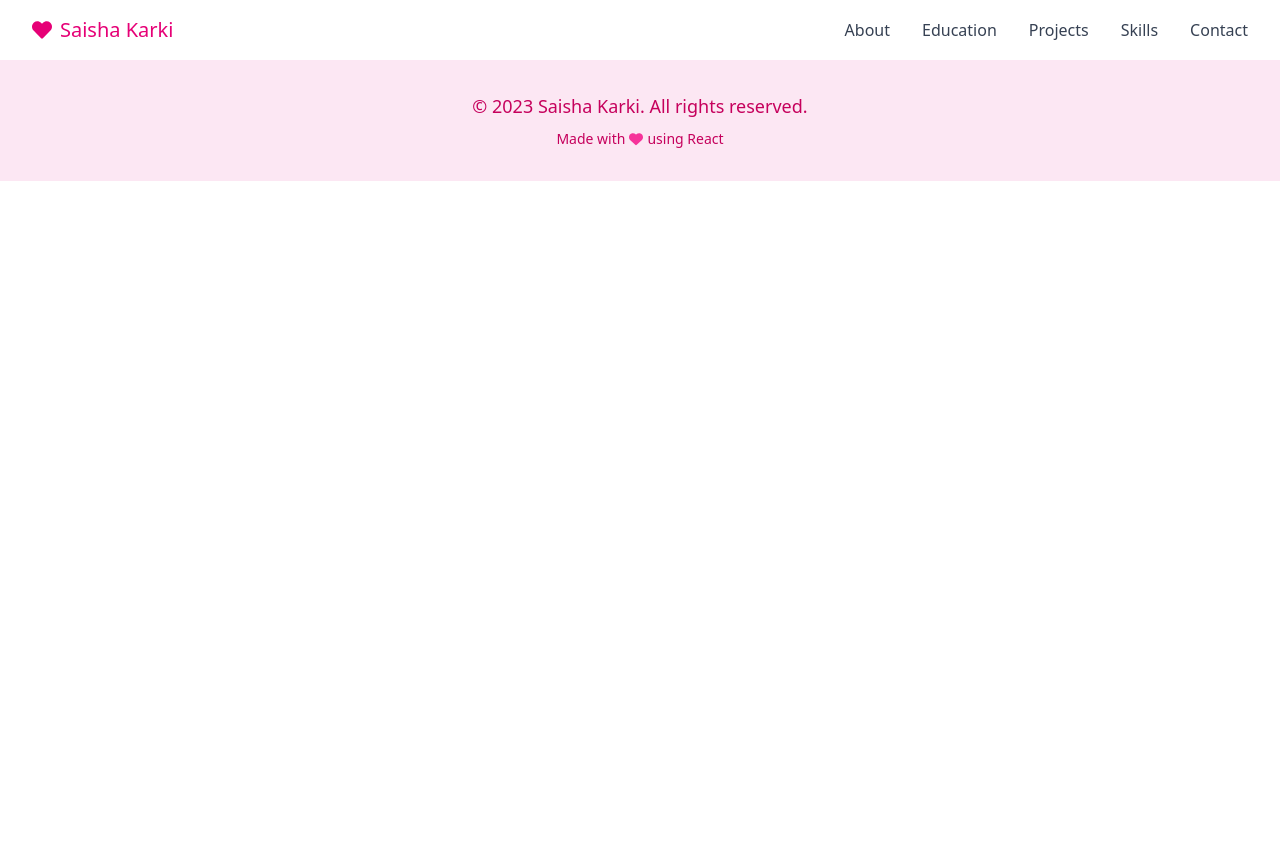
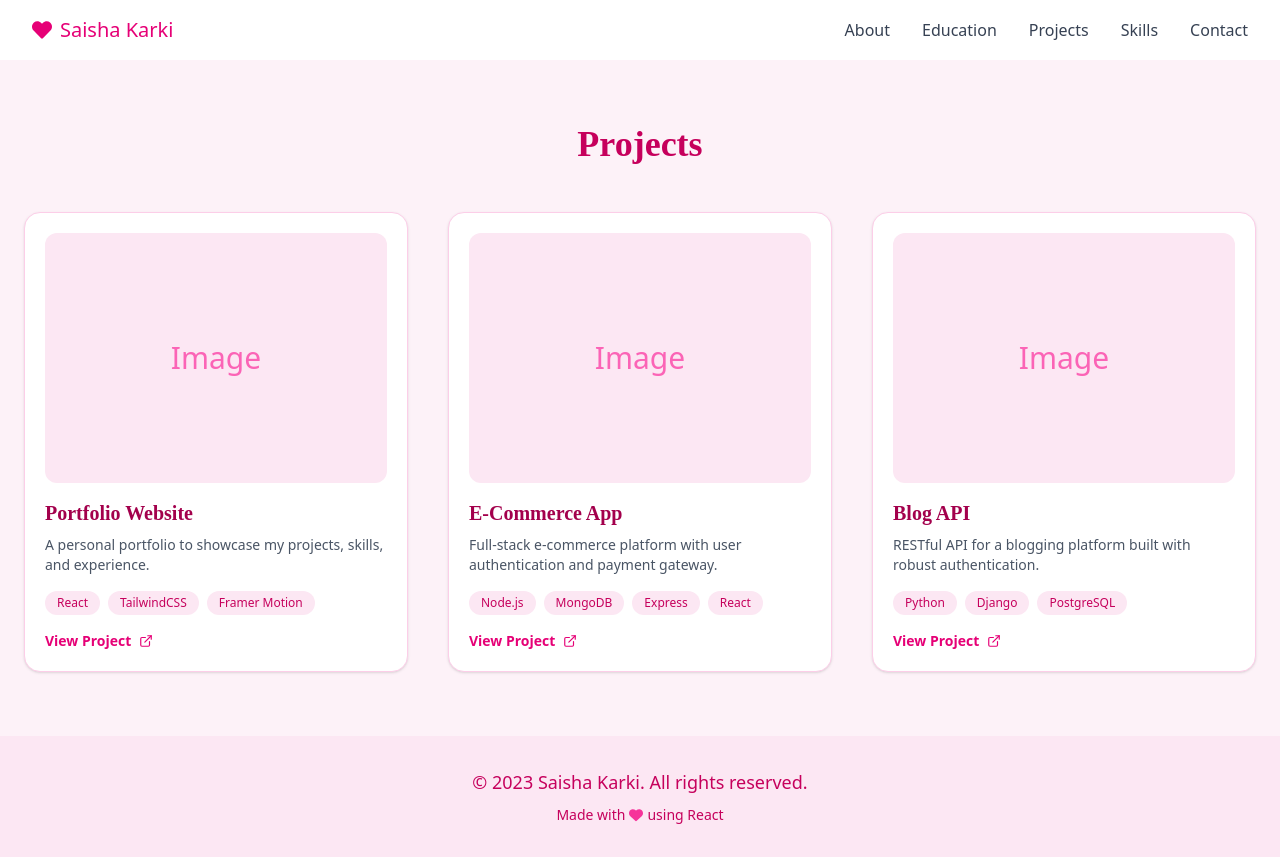
Before and after one commit to SaishaJSX/Saisha-portfolio, a React (Vite) app: page /projects in a window 1280 px wide. Before the commit the page ends 800 px from the top, so only its background shows below. Built offline with nearby package versions, Linux system fonts and the light colour scheme.

Commit message:
Add new Projects section with project cards

```diff
--- a/src/pages/Projects.jsx
+++ b/src/pages/Projects.jsx
@@ -1,11 +1,86 @@
-import React from 'react'
+import React from "react";
+import { FiExternalLink } from "react-icons/fi";
+
+const projects = [
+  {
+    name: "Portfolio Website",
+    description: "A personal portfolio to showcase my projects, skills, and experience.",
+    tech: ["React", "TailwindCSS", "Framer Motion"],
+    link: "https://example.com/project1",
+  },
+  {
+    name: "E-Commerce App",
+    description: "Full-stack e-commerce platform with user authentication and payment gateway.",
+    tech: ["Node.js", "MongoDB", "Express", "React"],
+    link: "https://example.com/project2",
+  },
+  {
+    name: "Blog API",
+    description: "RESTful API for a blogging platform built with robust authentication.",
+    tech: ["Python", "Django", "PostgreSQL"],
+    link: "https://example.com/project3",
+  },
+];
 
 const Project = () => {
   return (
-    <div>
+   <section id="projects" className="bg-pink-50 w-full py-16 px-6 flex flex-col items-center">
+      <div className="max-w-7xl w-full">
+        <h2
+          className="text-4xl font-bold text-pink-700 mb-12 text-center"
+          style={{ fontFamily: "Times New Roman, serif" }}
+        >
+          Projects
+        </h2>
 
-    </div>
-  )
-}
+        <div className="grid grid-cols-1 md:grid-cols-3 gap-10">
+          {projects.map((project, idx) => (
+            <div
+              key={idx}
+              className="bg-white border border-pink-200 rounded-2xl shadow p-5 flex flex-col items-center"
+            >
+<div className="w-full h-[250px] bg-pink-100 rounded-xl mb-4 flex items-center justify-center text-pink-400 text-3xl">
+  Image
+</div>
 
-export default Project
+ <div className="w-full text-left">
+                <h3
+                  className="text-xl font-semibold text-pink-800 mb-2"
+                  style={{ fontFamily: "Times New Roman, serif" }}
+                >
+                  {project.name}
+                </h3>
+
+                <p className="text-gray-600 text-sm mb-4">{project.description}</p>
+
+                {/* Tech Stack */}
+                <div className="flex flex-wrap gap-2 mb-4">
+                  {project.tech.map((tech, i) => (
+                    <span
+                      key={i}
+                      className="bg-pink-100 text-pink-700 text-xs px-3 py-1 rounded-full font-medium"
+                    >
+                      {tech}
+                    </span>
+                  ))}
+                </div>
+
+                {/* View Project Link */}
+                <a
+                  href={project.link}
+                  target="_blank"
+                  rel="noopener noreferrer"
+                  className="text-pink-600 text-sm font-semibold flex items-center hover:underline"
+                >
+                  View Project <FiExternalLink className="ml-2" />
+                </a>
+              </div>
+            </div>
+          ))}
+        </div>
+      </div>
+    </section>
+  );
+};
+
+export default Project;
```
